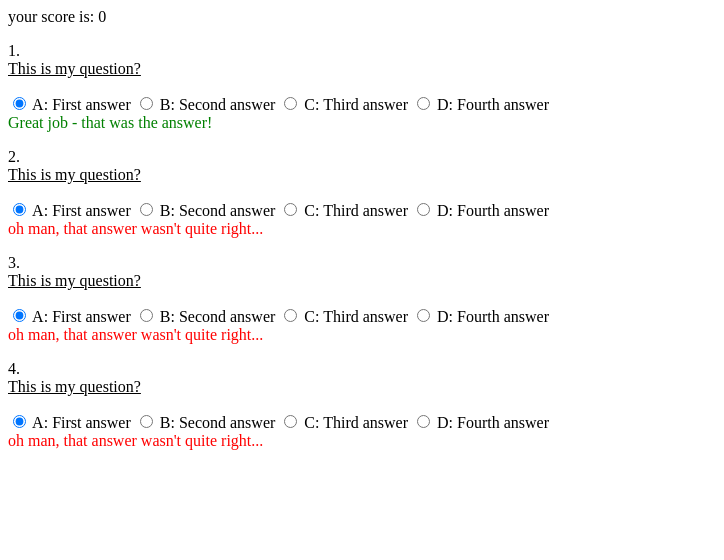
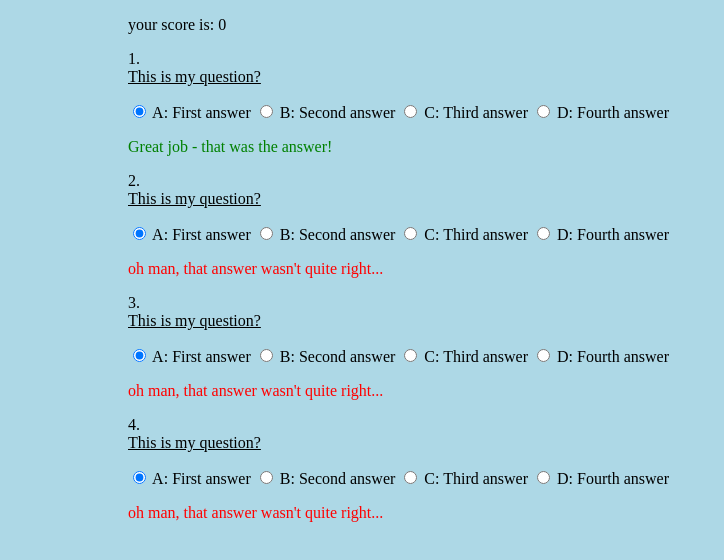
Before and after one commit to Natalie336/ptc-20223, a SvelteKit app: page / in a window 1280 px wide. Shown: the top 560 px of the page, without its empty margins (0-724 px from the left). Built offline with nearby package versions, Linux system fonts and the light colour scheme.

Commit message:
thursday

```diff
--- a/src/app.html
+++ b/src/app.html
@@ -6,6 +6,11 @@
 		<meta name="viewport" content="width=device-width" />
 		%sveltekit.head%
 	</head>
+
+	<style>
+		* { box-sizing: border-box}
+	</style>
+
 	<body data-sveltekit-preload-data="hover">
 		<div style="display: contents">%sveltekit.body%</div>
 	</body>
--- a/src/components/answer.svelte
+++ b/src/components/answer.svelte
@@ -4,13 +4,13 @@
 
 {#if answer}
 
-<div style="color: green;">
+<p style="color: green;">
 		Great job - that was the answer!
-</div>
+</p>
 
 {:else}
 
-	<div style="color: red;">
+	<p style="color: red;">
 		oh man, that answer wasn't quite right...
-	</div>
+	</p>
 {/if}
--- /dev/null
+++ b/src/routes/+layout.svelte
@@ -0,0 +1,23 @@
+<div class="background">
+    <div class="layout">
+        <slot />
+    </div>
+</div>
+
+<style>
+    .background {
+        padding: 16px;
+
+        position: absolute;
+        inset: 0;
+
+        background-color:lightblue
+    }
+
+    .layout {
+        width: 100%;
+        max-width: 1024px;
+        margin: 0 auto;
+
+    }
+</style>
```
